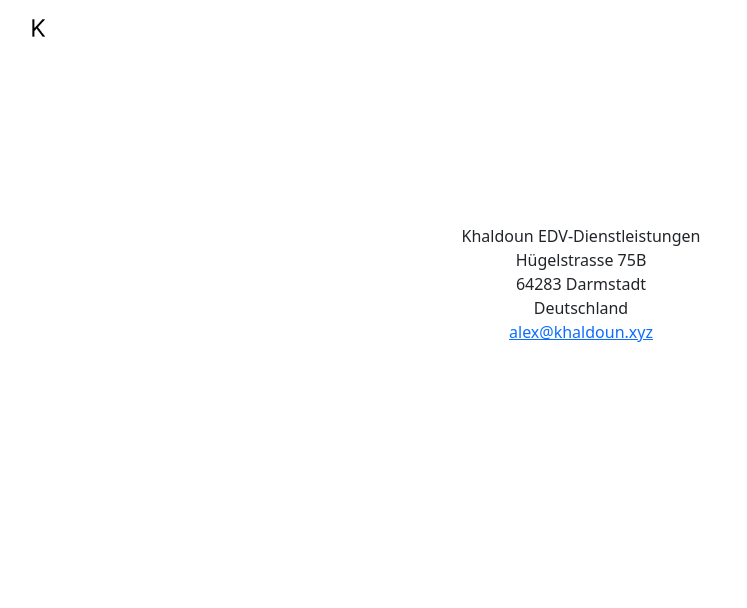
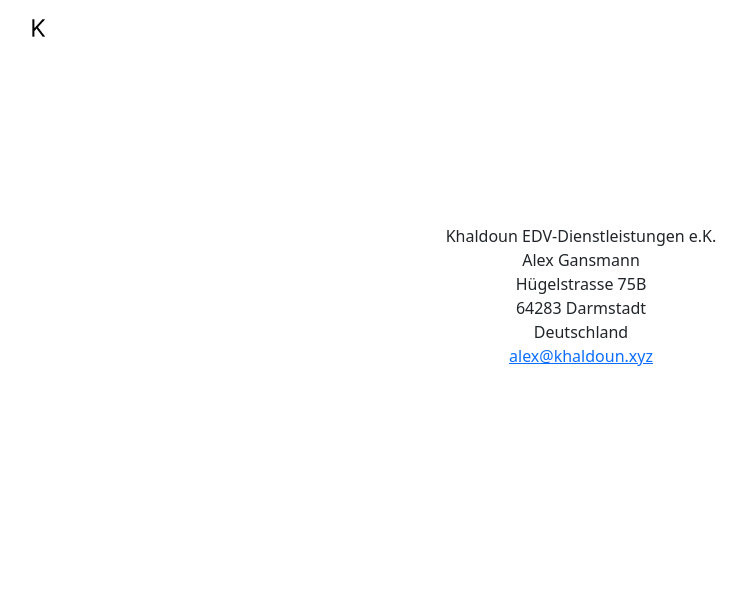
Before and after one commit to khaldoun-xyz/khaldoun, a Django app: page /imprint/ in a window 1280 px wide. Shown: the top 608 px of the page, without its empty margins (59-806 px from the left). Run offline with Django 5.2, Linux system fonts and the light colour scheme.

Commit message:
:recycle: update imprint info

```diff
--- a/src/templates/imprint.html
+++ b/src/templates/imprint.html
@@ -5,7 +5,8 @@
     <div class="row justify-content-center mt-5">
         <div class="d-flex flex-column text-center mt-4">
             <p class="text-center mx-auto col-md-8 col-lg-6">
-                Khaldoun EDV-Dienstleistungen<br>
+                Khaldoun EDV-Dienstleistungen e.K.<br>
+                Alex Gansmann<br>
                 Hügelstrasse 75B<br>
                 64283 Darmstadt<br>
                 Deutschland<br>
```
